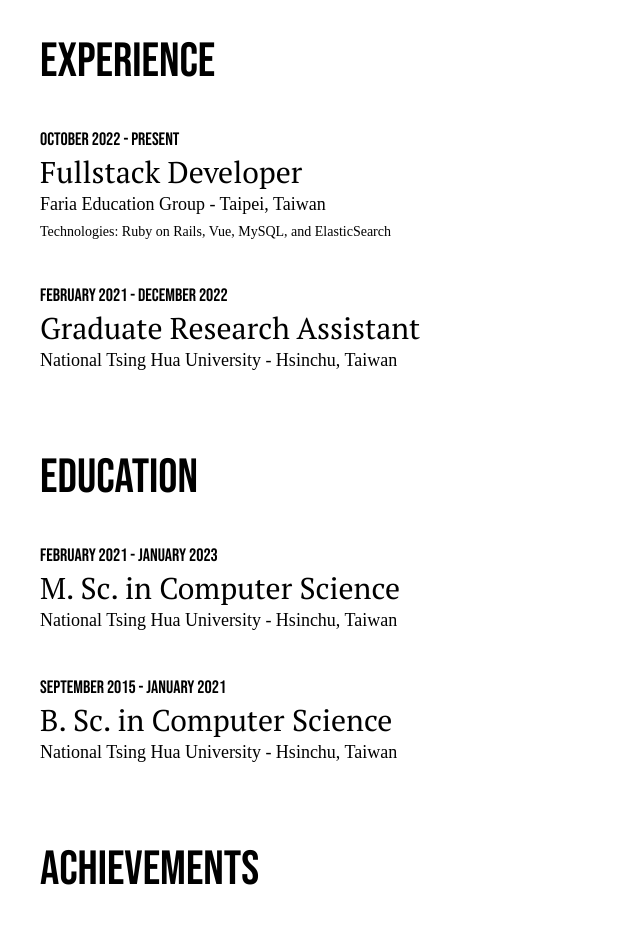
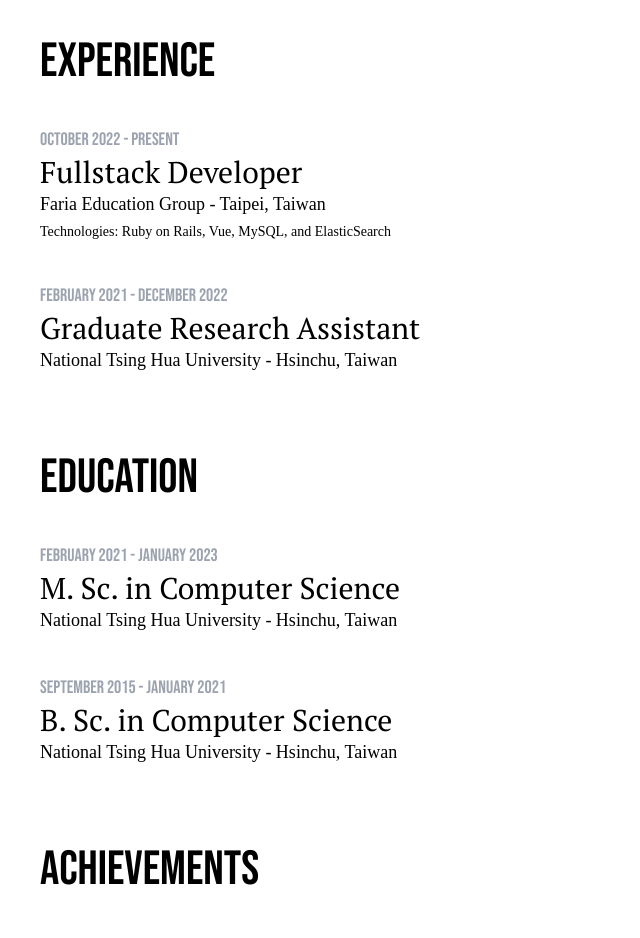
Before and after one commit to bsraya/bsraya, a Next.js app: page /experience in a window 1280 px wide. Shown: the part 360-1298 px from the top of the page, without its empty margins (0-640 px from the left). Built offline with nearby package versions, Linux system fonts and the light colour scheme; a web font is replaced by a local one.

Commit message:
style: change color

```diff
--- a/app/experience/page.tsx
+++ b/app/experience/page.tsx
@@ -58,13 +58,13 @@ export default function Experience() {
                         <h1 className="font-bebasneue mb-10 text-5xl">Experience</h1>
                         <div className="flex flex-col gap-10">
                             <div>
-                                <p className="font-bebasneue text-lg">October 2022 - Present</p>
+                                <p className="font-bebasneue text-lg text-gray-400">October 2022 - Present</p>
                                 <p className="font-ptserif text-3xl">Fullstack Developer</p>
                                 <p className="font-baskervville text-lg mb-1">Faria Education Group - Taipei, Taiwan</p>
                                 <p className="font-baskervville text-sm">Technologies: Ruby on Rails, Vue, MySQL, and ElasticSearch</p>
                             </div>
                             <div>
-                                <p className="font-bebasneue text-lg">February 2021 - December 2022</p>
+                                <p className="font-bebasneue text-lg text-gray-400">February 2021 - December 2022</p>
                                 <p className="font-ptserif text-3xl">Graduate Research Assistant</p>
                                 <p className="font-baskervville text-lg">National Tsing Hua University - Hsinchu, Taiwan</p>
                             </div>
@@ -75,12 +75,12 @@ export default function Experience() {
                         <h1 className="font-bebasneue mb-10 text-5xl">Education</h1>
                         <div className="flex flex-col gap-10">
                             <div>
-                                <p className="font-bebasneue text-lg">February 2021 - January 2023</p>
+                                <p className="font-bebasneue text-lg text-gray-400">February 2021 - January 2023</p>
                                 <p className="font-ptserif text-3xl">M. Sc. in Computer Science</p>
                                 <p className="font-baskervville text-lg">National Tsing Hua University - Hsinchu, Taiwan</p>
                             </div>
                             <div>
-                                <p className="font-bebasneue text-lg">September 2015 - January 2021</p>
+                                <p className="font-bebasneue text-lg text-gray-400">September 2015 - January 2021</p>
                                 <p className="font-ptserif text-3xl">B. Sc. in Computer Science</p>
                                 <p className="font-baskervville text-lg">National Tsing Hua University - Hsinchu, Taiwan</p>
                             </div>
@@ -91,7 +91,7 @@ export default function Experience() {
                         <h1 className="font-bebasneue mb-10 text-5xl">Achievements</h1>
                         <div className="font-baskervville flex flex-col gap-10">
                             <div>
-                                <p className="font-bebasneue text-lg">December 2018</p>
+                                <p className="font-bebasneue text-lg text-gray-400">December 2018</p>
                                 <p className="font-ptserif text-3xl">Civil IoT Taiwan 2018</p>
                                 <p className="font-baskervville text-lg">Third place - Taipei, Taiwan</p>
                             </div>
```
